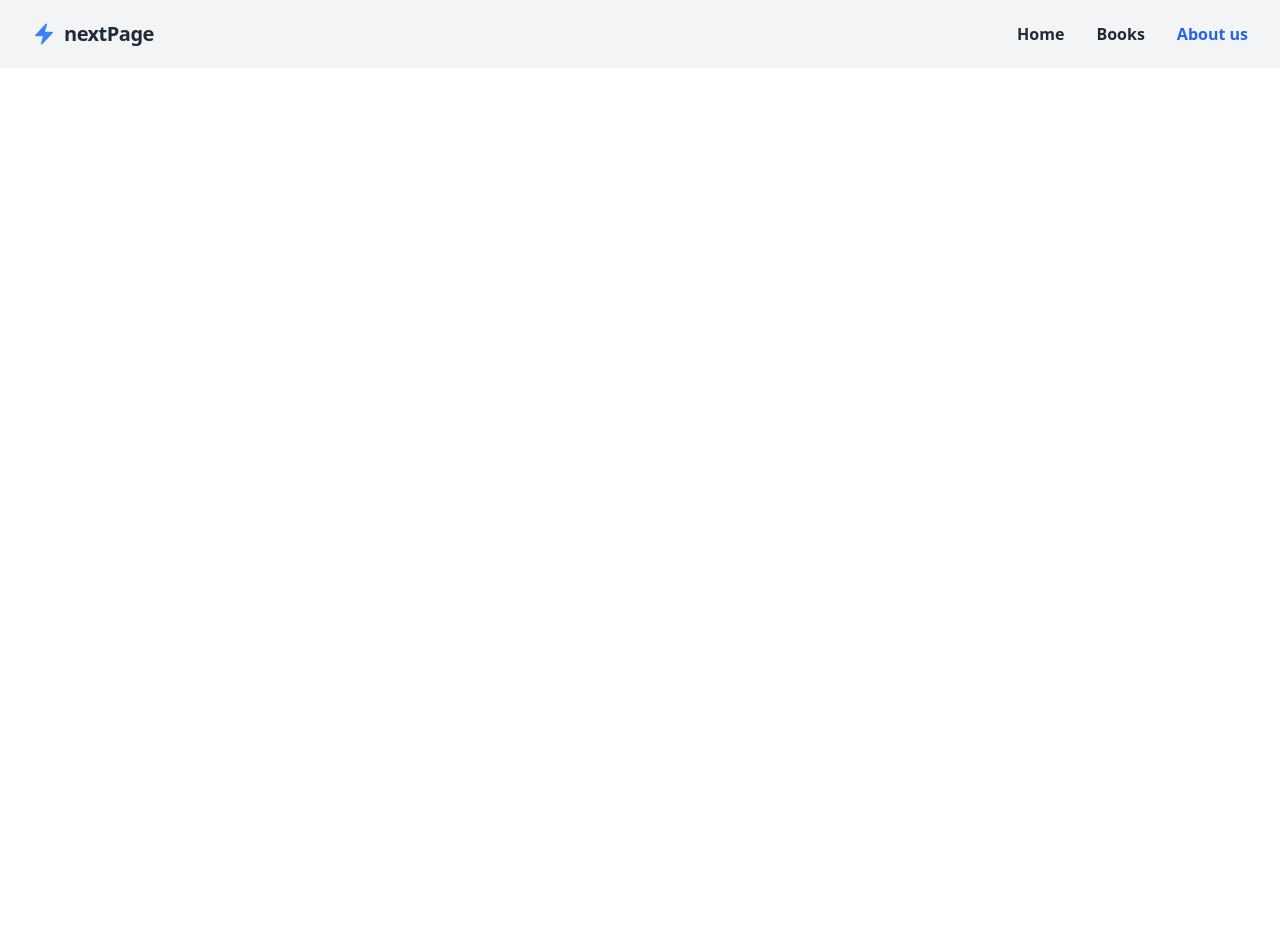
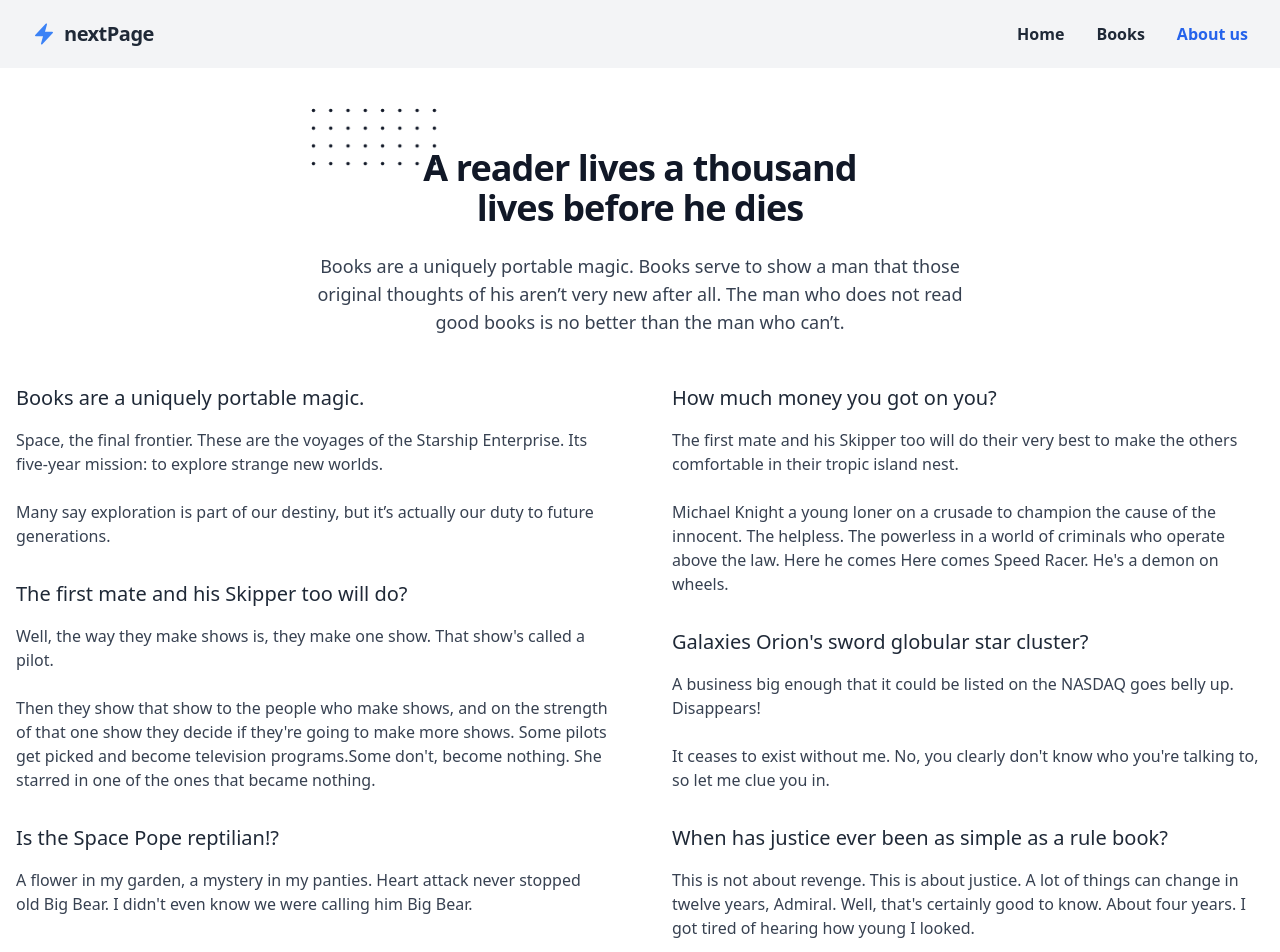
Before and after one commit to shahin5-Tec/Book-store, a React (Vite) app: page /about in a window 1280 px wide. Shown: the top 952 px of the page. Before the commit the page ends 800 px from the top, so only its background shows below. Built offline with nearby package versions, Linux system fonts and the light colour scheme.

Commit message:
added all the card part

```diff
--- a/src/components/About.jsx
+++ b/src/components/About.jsx
@@ -1,11 +1,134 @@
-import React from 'react';
+import React from 'react'
 
 const About = () => {
-    return (
-        <div>
+  return (
+    <div className='my-container'>
+      <div className='max-w-xl sm:mx-auto lg:max-w-2xl'>
+        <div className='max-w-xl mb-10 md:mx-auto sm:text-center lg:max-w-2xl md:mb-12'>
+          <h2 className='max-w-lg mb-6 font-sans text-3xl font-bold leading-none tracking-tight text-gray-900 sm:text-4xl md:mx-auto'>
+            <span className='relative inline-block'>
+              <svg
+                viewBox='0 0 52 24'
+                fill='currentColor'
+                className='absolute top-0 left-0 z-0 hidden w-32 -mt-8 -ml-20 text-blue-gray-100 lg:w-32 lg:-ml-28 lg:-mt-10 sm:block'
+              >
+                <defs>
+                  <pattern
+                    id='70326c9b-4a0f-429b-9c76-792941e326d5'
+                    x='0'
+                    y='0'
+                    width='.135'
+                    height='.30'
+                  >
+                    <circle cx='1' cy='1' r='.7' />
+                  </pattern>
+                </defs>
+                <rect
+                  fill='url(#70326c9b-4a0f-429b-9c76-792941e326d5)'
+                  width='52'
+                  height='24'
+                />
+              </svg>
+              <span className='relative'>A</span>
+            </span>{' '}
+            reader lives a thousand lives before he dies
+          </h2>
+          <p className='text-base text-gray-700 md:text-lg'>
+            Books are a uniquely portable magic. Books serve to show a man that
+            those original thoughts of his aren’t very new after all. The man
+            who does not read good books is no better than the man who can’t.
+          </p>
+        </div>
+      </div>
+      <div className='max-w-screen-xl sm:mx-auto'>
+        <div className='grid grid-cols-1 gap-16 row-gap-8 lg:grid-cols-2'>
+          <div className='space-y-8'>
+            <div>
+              <p className='mb-4 text-xl font-medium'>
+                Books are a uniquely portable magic.
+              </p>
+              <p className='text-gray-700'>
+                Space, the final frontier. These are the voyages of the Starship
+                Enterprise. Its five-year mission: to explore strange new
+                worlds.
+                <br />
+                <br />
+                Many say exploration is part of our destiny, but it’s actually
+                our duty to future generations.
+              </p>
+            </div>
+            <div>
+              <p className='mb-4 text-xl font-medium'>
+                The first mate and his Skipper too will do?
+              </p>
+              <p className='text-gray-700'>
+                Well, the way they make shows is, they make one show. That
+                show's called a pilot.
+                <br />
+                <br />
+                Then they show that show to the people who make shows, and on
+                the strength of that one show they decide if they're going to
+                make more shows. Some pilots get picked and become television
+                programs.Some don't, become nothing. She starred in one of the
+                ones that became nothing.
+              </p>
+            </div>
+            <div>
+              <p className='mb-4 text-xl font-medium'>
+                Is the Space Pope reptilian!?
+              </p>
+              <p className='text-gray-700'>
+                A flower in my garden, a mystery in my panties. Heart attack
+                never stopped old Big Bear. I didn't even know we were calling
+                him Big Bear.
+              </p>
+            </div>
+          </div>
+          <div className='space-y-8'>
+            <div>
+              <p className='mb-4 text-xl font-medium'>
+                How much money you got on you?
+              </p>
+              <p className='text-gray-700'>
+                The first mate and his Skipper too will do their very best to
+                make the others comfortable in their tropic island nest.
+                <br />
+                <br />
+                Michael Knight a young loner on a crusade to champion the cause
+                of the innocent. The helpless. The powerless in a world of
+                criminals who operate above the law. Here he comes Here comes
+                Speed Racer. He's a demon on wheels.
+              </p>
+            </div>
+            <div>
+              <p className='mb-4 text-xl font-medium'>
+                Galaxies Orion's sword globular star cluster?
+              </p>
+              <p className='text-gray-700'>
+                A business big enough that it could be listed on the NASDAQ goes
+                belly up. Disappears!
+                <br />
+                <br />
+                It ceases to exist without me. No, you clearly don't know who
+                you're talking to, so let me clue you in.
+              </p>
+            </div>
+            <div>
+              <p className='mb-4 text-xl font-medium'>
+                When has justice ever been as simple as a rule book?
+              </p>
+              <p className='text-gray-700'>
+                This is not about revenge. This is about justice. A lot of
+                things can change in twelve years, Admiral. Well, that's
+                certainly good to know. About four years. I got tired of hearing
+                how young I looked.
+              </p>
+            </div>
+          </div>
+        </div>
+      </div>
+    </div>
+  )
+}
 
-        </div>
-    );
-};
-
-export default About;
+export default About
--- /dev/null
+++ b/src/components/Book.jsx
@@ -0,0 +1,22 @@
+import React from "react";
+
+const Book = ({ book }) => {
+  return (
+    <div className="my-container lg:py-8">
+      <div className=" overflow-hidden relative transation-duration-200 transform hover:-translate-y-2 rounded shadow-lg hover:shadow-2xl ">
+        <img
+          src={book.image}
+          alt="book cover"
+          className="object-cover w-full lg:h-64 md:72 xl:80"
+        />
+        <div className=" overflow-hidden bg-black bg-opacity-75 text-white opacity-0 hover:opacity-100 absolute inset-0 px-6 py-4 transation-opacity-duratopn-200 flex flex-col">
+          <p>{book.title}</p>
+          <p>{book.subtitle.substring(0,45)}...</p>
+          <p className="mt-auto">Price:{book.price}</p>
+        </div>
+      </div>
+    </div>
+  );
+};
+
+export default Book;
--- a/src/components/Books.jsx
+++ b/src/components/Books.jsx
@@ -1,9 +1,20 @@
 import React from 'react';
+import { useLoaderData } from 'react-router-dom';
+import Book from './Book';
 
 const Books = () => {
+    const {books} = useLoaderData();
+    console.log(books);
     return (
-        <div>
-
+        <div className='my-container'>
+            <div className='grid gap-4 mb-8 lg:grid-cols-4 md:grid-cols-3 sm:grid-cols-2 xs:grid-row  '>
+                {
+                    books.map(book=><Book
+                    key={book.isbn13}
+                    book={book}
+                    ></Book>)
+                }
+            </div>
         </div>
     );
 };
--- a/src/components/Home.jsx
+++ b/src/components/Home.jsx
@@ -21,7 +21,7 @@
           The man who does not read good books is no better than the man who
           can’t.
         </p>
-        <div className="inline-flex flex-col lg:flex-row items-center  ">
+        <div className="inline-flex flex-col  lg:flex-row items-center  ">
           <Link to="/books">
             <div className="text-white font-semibold inline-flex items-center mt-5 px-6  btn bg-blue-400 hover:bg-blue-700 transition duration-200">
               <p>Vist store</p>
--- a/src/main.jsx
+++ b/src/main.jsx
@@ -18,6 +18,7 @@
       {
         path:'/books',
         element:<Books/>,
+        loader:()=>fetch('https://api.itbook.store/1.0/new'),
       },
       {
         path:'/about',
```
